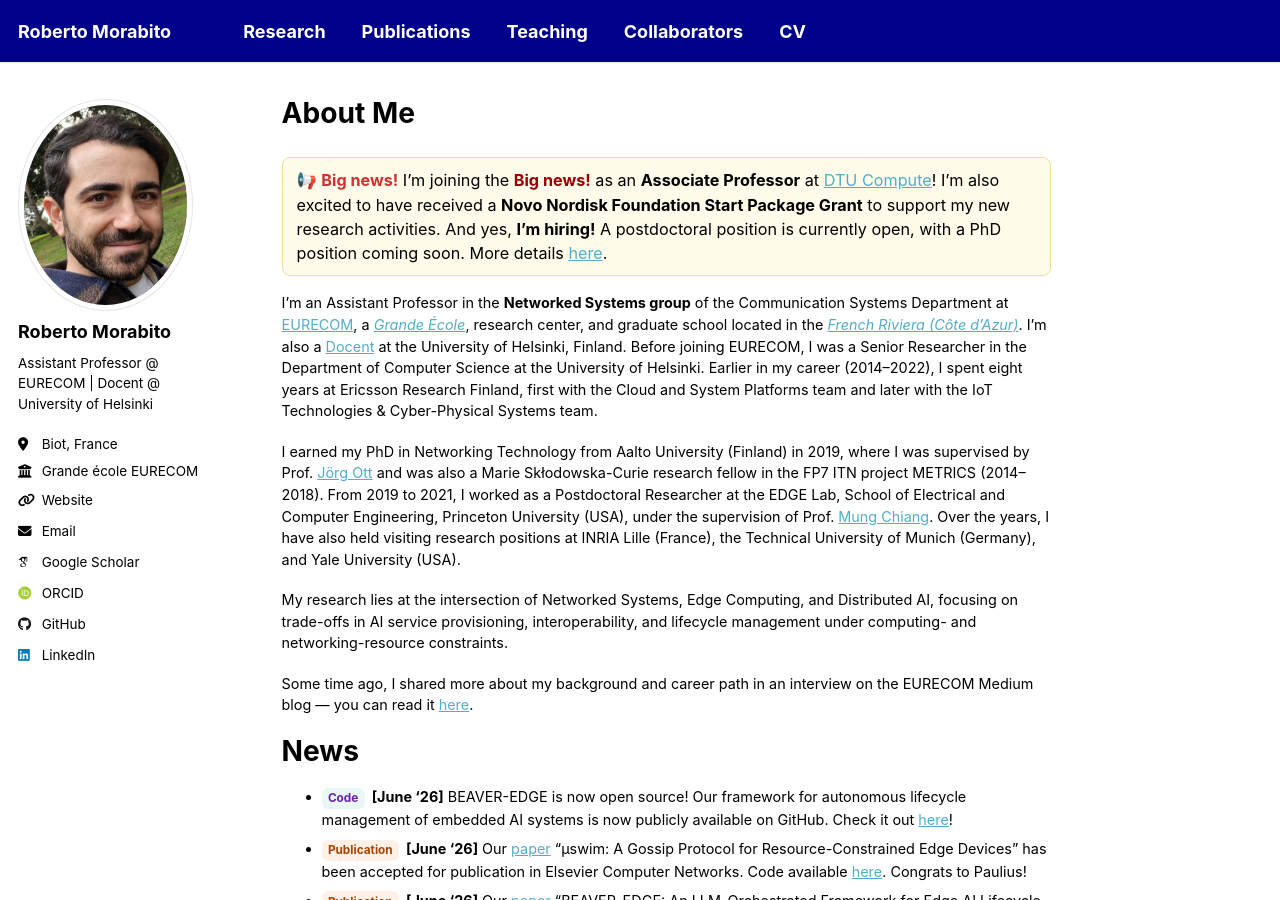
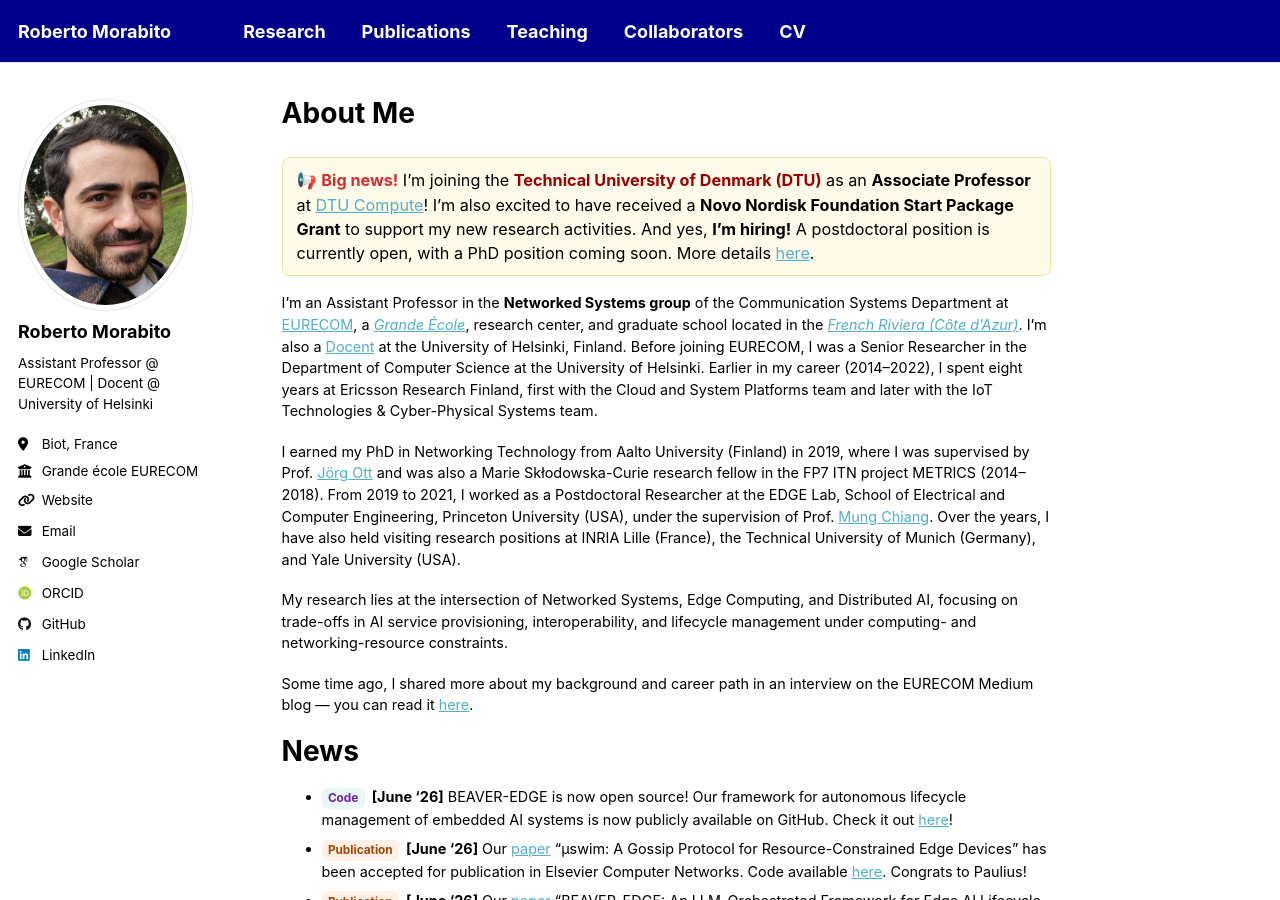
Before and after one commit to robertmora/robertmora.github.io, a Jekyll site: the page built from _pages/about.md, in a window 1280 px wide and 900 px high. Built offline with Jekyll 4.4.1, drawn with Linux system fonts in a browser that asks for light colours; some web fonts are replaced; a script that is not in the unit is left out.

Commit message:
Update about.md

```diff
--- a/_pages/about.md
+++ b/_pages/about.md
@@ -9,7 +9,7 @@ redirect_from:
 <div style="background-color: #fffbea; border: 1px solid #f0df9a; border-radius: 8px; padding: 10px 14px; margin: 16px 0; font-size: 0.9em;">
 
 📢 <span style="color:#d32f2f;"><strong>Big news!</strong></span>
-I’m joining the <span style="color:#990000;"><strong>Big news!</strong></span> as an <strong>Associate Professor</strong> at <a href="https://www.compute.dtu.dk/" target="_blank">DTU Compute</a>! I’m also excited to have received a <strong>Novo Nordisk Foundation Start Package Grant</strong> to support my new research activities. And yes, <strong>I’m hiring!</strong> A postdoctoral position is currently open, with a PhD position coming soon. More details <a href="https://efzu.fa.em2.oraclecloud.com/hcmUI/CandidateExperience/en/sites/CX_2001/job/7656" target="_blank">here</a>.
+I’m joining the <span style="color:#990000;"><strong>Technical University of Denmark (DTU)</strong></span> as an <strong>Associate Professor</strong> at <a href="https://www.compute.dtu.dk/" target="_blank">DTU Compute</a>! I’m also excited to have received a <strong>Novo Nordisk Foundation Start Package Grant</strong> to support my new research activities. And yes, <strong>I’m hiring!</strong> A postdoctoral position is currently open, with a PhD position coming soon. More details <a href="https://efzu.fa.em2.oraclecloud.com/hcmUI/CandidateExperience/en/sites/CX_2001/job/7656" target="_blank">here</a>.
 
 </div>
 
```
